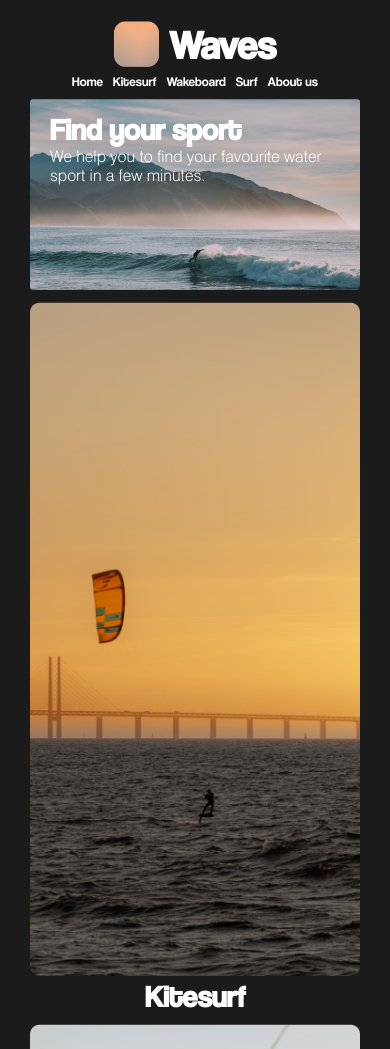
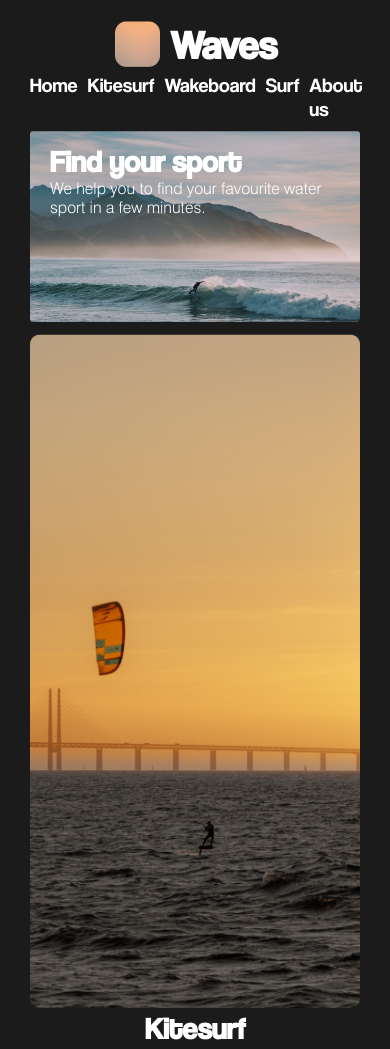
Before and after one commit to ivanbearzotti/Waves, a plain HTML site: page index.html in a window 390 px wide. Shown: the top 1049 px of the page. Drawn offline with Linux system fonts and the light colour scheme.

Commit message:
Se modifica tamaño de letra en nav bar de MQ 425px

```diff
--- a/css/style.css
+++ b/css/style.css
@@ -353,7 +353,7 @@ footer{
     }
 
     .navbar li a{
-        font-size: 1.3rem;
+        font-size: 2rem;
     }
 }
 
```
